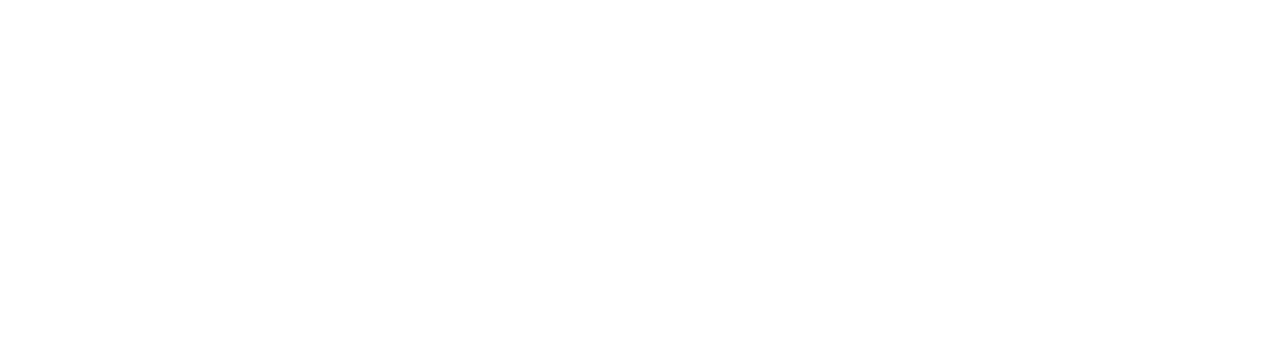
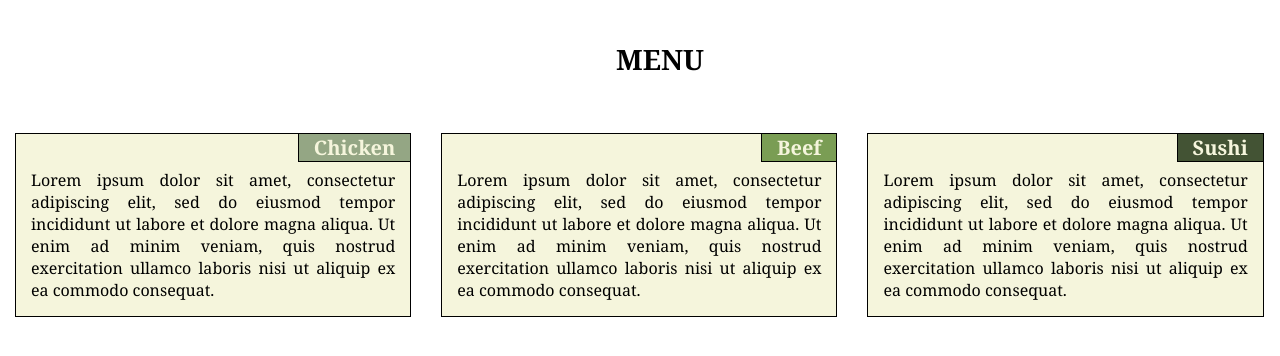
Before and after one commit to codenant/coursera_webdev_1, a plain HTML site: page assignment2_solution/index.html in a window 1280 px wide. Drawn offline with Linux system fonts and the light colour scheme.

Commit message:
module (2) assignment done

```diff
--- /dev/null
+++ b/assignment2_solution/css/styles.css
@@ -0,0 +1,72 @@
+* {
+	box-sizing: border-box;
+}
+body {
+    margin: 0;
+}
+h1 {
+	font-family: Georgia;
+	font-size: 28px;
+	margin: 40px 0 40px 40px;
+	text-align: center;
+}
+div.row > div {
+	background-color: #F5F5DC;
+	border: 1px solid black;
+	margin: 15px;
+	position: relative;
+	float: left;
+}
+h2 {
+	font-family: Georgia;
+	font-size: 20px;
+	border-left: 1px solid black;
+	border-bottom: 1px solid black;
+	margin: 0;
+	padding-left: 15px;
+	padding-right: 15px;
+	position: absolute;
+	top: 0;
+	right: 0;
+}
+p {
+	font-size: 16px;
+	font-family: Georgia;
+	margin: 15px;
+	padding-top: 20px;
+	text-align: justify;
+}
+.chicken {
+	background-color: #94A684;
+	color: #F5F5DC;
+}
+.beef {
+	background-color: #7A9D54;
+	color: #F5F5DC;
+}
+.sushi {
+	background-color: #435334;
+	color: #F5F5DC;
+}
+@media (min-width: 768px) and (max-width: 991.5px) {
+	div.row > div.chkn {
+		width: calc(50% - 30px);
+	}
+	div.row > div.bf {
+		width: calc(50% - 30px);
+	}
+	div.row > div.sush {
+		width: calc(100% - 30px);
+	}
+}
+@media (min-width: 992px) {
+	div.row > div.chkn {
+		width: calc(33.3% - 30px);
+	}
+	div.row > div.bf {
+		width: calc(33.3% - 30px);
+	}
+	div.row > div.sush {
+		width: calc(33.3% - 30px);
+	}
+}
--- a/assignment2_solution/index.html
+++ b/assignment2_solution/index.html
@@ -3,9 +3,24 @@
 <head>
 	<meta charset="utf-8">
 	<meta name="viewport" content="width=device-width, initial-scale=1">
-	<title>Assignment (2)</title>
+	<title>Module (2) Assignment Solution</title>
+	<link rel="stylesheet" href="css/styles.css">
 </head>
 <body>
-
+	<h1>MENU</h1>
+	<div class="row">
+		<div class="chkn">
+			<h2 class="chicken">Chicken</h2>
+			<p>Lorem ipsum dolor sit amet, consectetur adipiscing elit, sed do eiusmod tempor incididunt ut labore et dolore magna aliqua. Ut enim ad minim veniam, quis nostrud exercitation ullamco laboris nisi ut aliquip ex ea commodo consequat.</p>
+		</div>
+		<div class="bf">
+			<h2 class="beef">Beef</h2>
+			<p>Lorem ipsum dolor sit amet, consectetur adipiscing elit, sed do eiusmod tempor incididunt ut labore et dolore magna aliqua. Ut enim ad minim veniam, quis nostrud exercitation ullamco laboris nisi ut aliquip ex ea commodo consequat.</p>
+		</div>
+		<div class="sush">
+			<h2 class="sushi">Sushi</h2>
+			<p>Lorem ipsum dolor sit amet, consectetur adipiscing elit, sed do eiusmod tempor incididunt ut labore et dolore magna aliqua. Ut enim ad minim veniam, quis nostrud exercitation ullamco laboris nisi ut aliquip ex ea commodo consequat.</p>
+		</div>
+	</div>
 </body>
 </html>
```
Also changed, not shown: assignment2_solution/styles.css (deleted).
